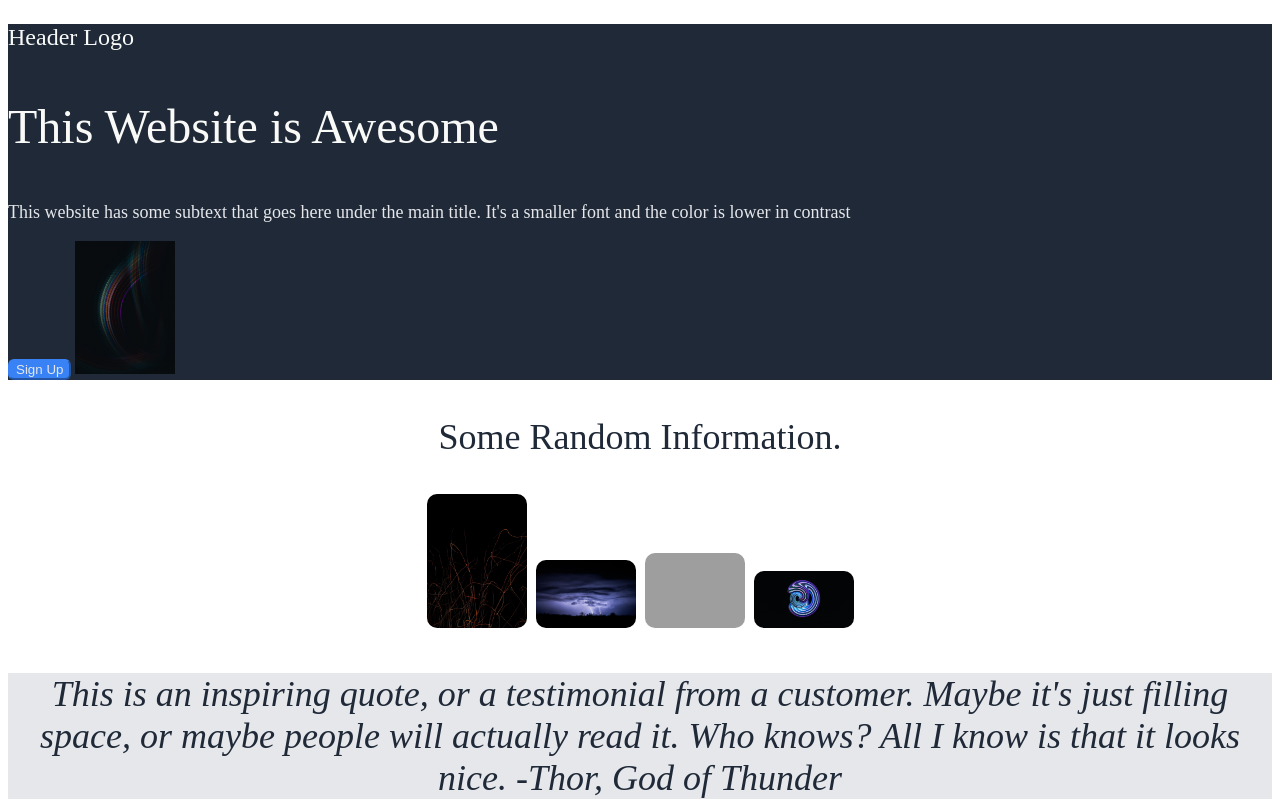
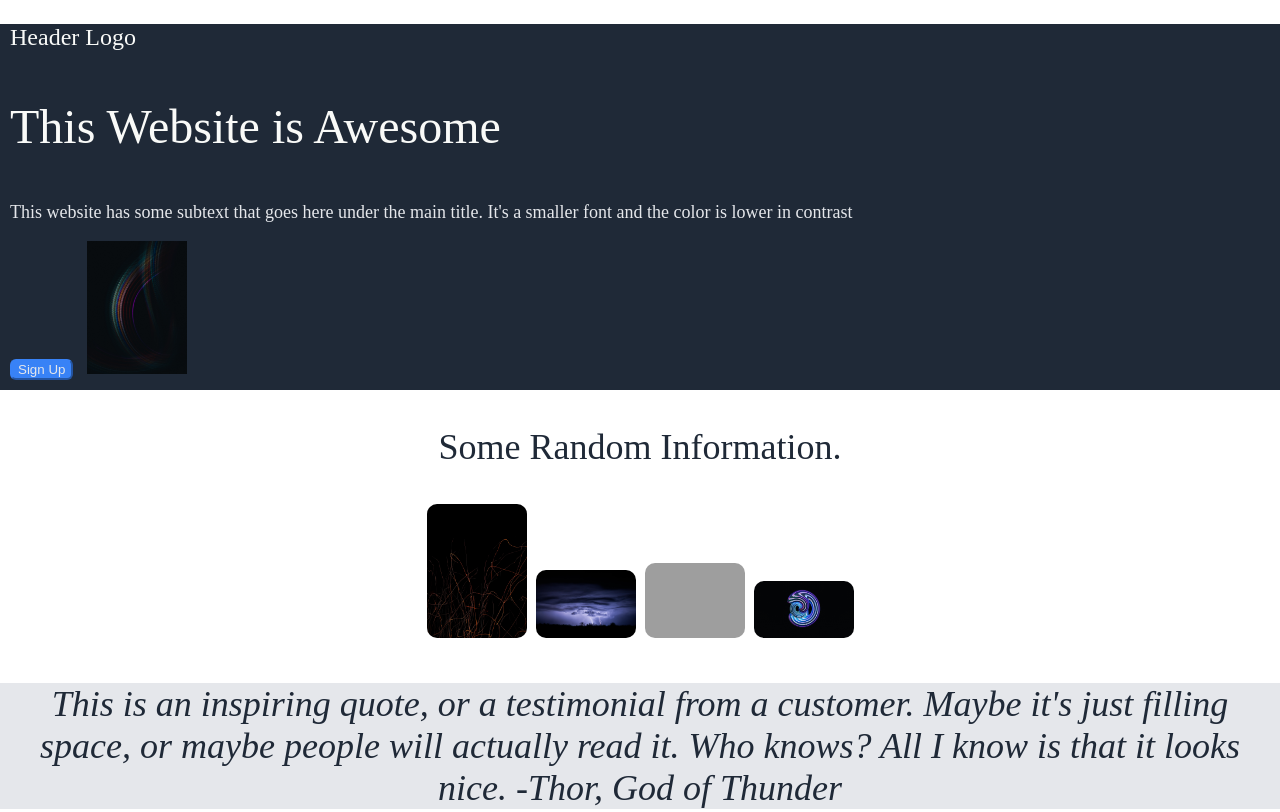
Before and after one commit to Tofadim/landing-page, a plain HTML site: page index.html in a window 1280 px wide. Shown: the top 812 px of the page. Drawn offline with Linux system fonts and the light colour scheme; grey boxes are pictures that could not be loaded.

Commit message:
Update main.css

```diff
--- a/css/main.css
+++ b/css/main.css
@@ -1,23 +1,31 @@
+body {
+    margin: 0;
+}
 .header {
-    background-color: #1F2937;
+    background: #1F2937;
 }
 #header-logo {
     color: #f9faf8;
     font-size: 24px;
+    margin: 10px;
 }
 #hero-main-text {
     color: #f9faf8;
     font-size: 48px;
+    margin: 10px;
 }
 #hero-secondary-text {
     color: #e5e7eb;
     font-size: 18px;
+    columns: auto;
+    margin: 10px;
 }
 .sign-up-button {
     color:#e5e7eb;
     background-color: #3882f6;
     border-color: #3882f6;
     border-radius:  6px;
+    margin: 10px;
 }
 #image-one {
     width: 100px;
@@ -43,8 +51,10 @@
     font-style: italic;
     font-weight: light;
     text-align: center;
+    margin: 10px;
 }
 .call-to-action {
     background-color: #3882f6;
     border-radius: 5px;
+    margin: 50px;
 }
```
